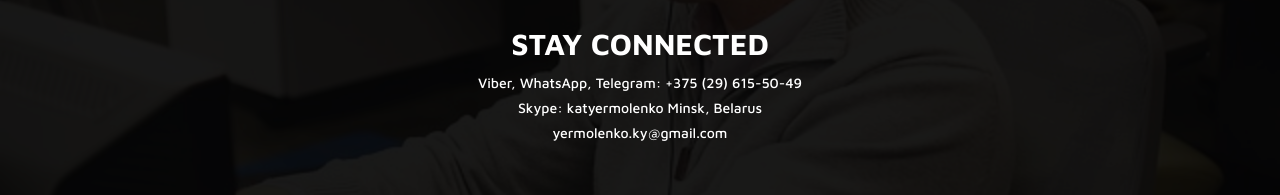
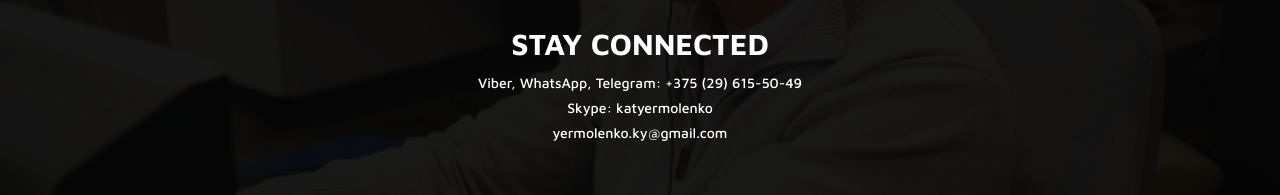
Before and after one commit to katyermolenko/katyermolenko.github.io, a plain HTML site: page index.html in a window 1280 px wide. Shown: the part 3098-3293 px from the top of the page. Drawn offline with Linux system fonts and the light colour scheme; files whose address does not match are found by name.

Commit message:
Update index.html

```diff
--- a/index.html
+++ b/index.html
@@ -416,9 +416,9 @@
                 <div class="row text-center" data-scroll-reveal="enter from the bottom after 0.2s">
                     <div class="col-md-6 col-md-offset-3 pad-bottom">
                         <h2><strong>STAY CONNECTED </strong></h2>
-                        <p>Viber, WhatsApp, Telegram: +375 (29) 615-50-49 <br>
+                        <p>Viber, WhatsApp, Telegram: +375 (29) 615-50-49
+                         <br>
                         Skype: katyermolenko
-                        Minsk, Belarus
                         <br>
                         yermolenko.ky@gmail.com
                         </p>
```
